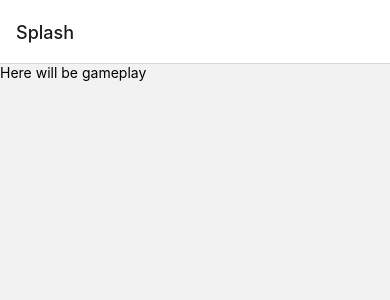
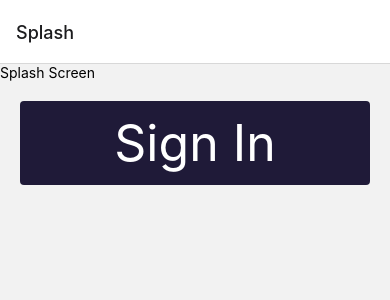
Before and after one commit to SS12-2024/SS12-2024, a React Native app: screen /Splash in a window 390 px wide. Shown: the top 300 px of the page. Built offline with nearby package versions, Linux system fonts and the light colour scheme.

Commit message:
Added level screen and splash screen

```diff
--- /dev/null
+++ b/screens/LevelScreen.jsx
@@ -0,0 +1,18 @@
+import React, { useEffect } from 'react';
+import { View, Button, Text, AccessibilityInfo } from 'react-native';
+
+const LevelScreen = ({ navigation }) => {
+    // Announce screen changes for screen readers
+    useEffect(() => {
+        const screenChangeAnnouncement = "Leaderboard Screen. Select an option to continue.";
+        AccessibilityInfo.announceForAccessibility(screenChangeAnnouncement);
+    }, []);
+
+    return (
+        <View accessible={true} accessibilityLabel="LevelScreen">
+            <Text>Choose Easy or Hard</Text>
+        </View>
+    );
+};
+
+export default LevelScreen;
--- a/screens/SplashScreen.jsx
+++ b/screens/SplashScreen.jsx
@@ -1,18 +1,27 @@
 import React, { useEffect } from 'react';
 import { View, Button, Text, AccessibilityInfo } from 'react-native';
+import { styles } from './styles/MenuStyles.js'
+import CustomButton from '../components/common/CustomButton';
 
-const GameScreen = ({ navigation }) => {
+const SplashScreen = ({ navigation }) => {
     // Announce screen changes for screen readers
     useEffect(() => {
-        const screenChangeAnnouncement = "Gameplay Screen.";
+        const screenChangeAnnouncement = "Splash Screen.";
         AccessibilityInfo.announceForAccessibility(screenChangeAnnouncement);
     }, []);
 
     return (
         <View accessible={true} accessibilityLabel="Gameplay Screen">
-            <Text>Here will be gameplay</Text>
+            <Text>Splash Screen</Text>
+            <CustomButton
+                title="Sign In"
+                onPress={() => navigation.navigate('SignIn')}
+                buttonStyle={styles.button}
+                textStyle={{ color: 'white', fontSize: 50 }}
+                accessibilityLabel="Start a new game"
+            />
         </View>
     );
 };
 
-export default GameScreen;
+export default SplashScreen;
```
